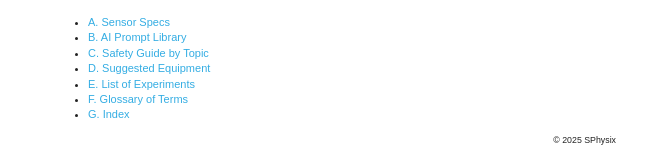
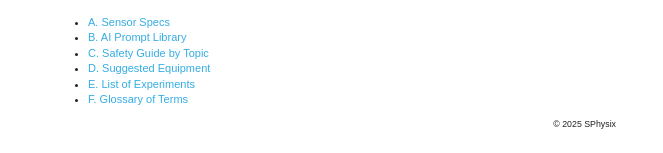
Before and after one commit to rplano/sphysix, a Jekyll site: the page built from index.md, in a window 1280 px wide. Shown: the part 1162-1315 px from the top of the page, without its empty margins (308-971 px from the left). Built offline with Jekyll 4.4.1, drawn with Linux system fonts in a browser that asks for light colours.

Commit message:
removed G_index

```diff
--- a/index.md
+++ b/index.md
@@ -69,4 +69,3 @@ SPhysix - Smartphone Physics Experiments with AI - is more than a collection of
 - [D. Suggested Equipment](chapters/D_Equipment.html)
 - [E. List of Experiments](experiments.html)
 - [F. Glossary of Terms](chapters/F_Glossary.html)
-- [G. Index](chapters/G_Index.html)
```
